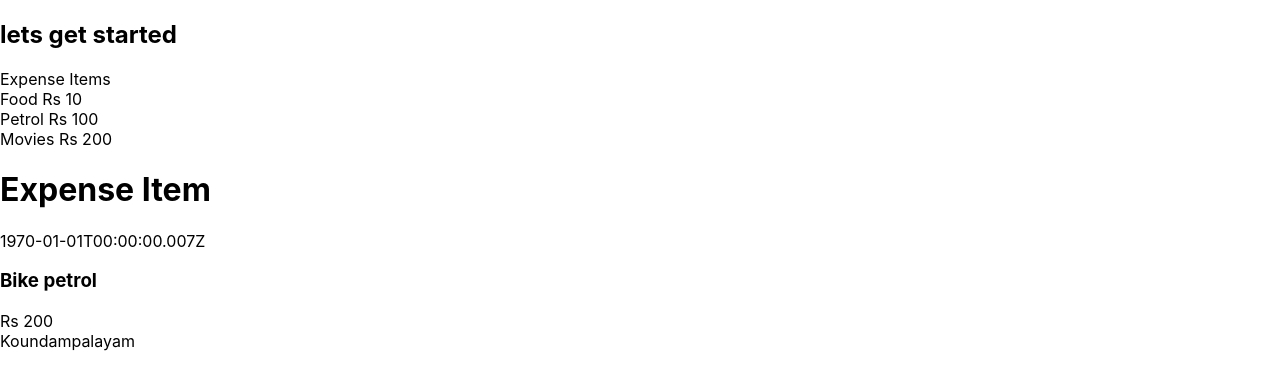
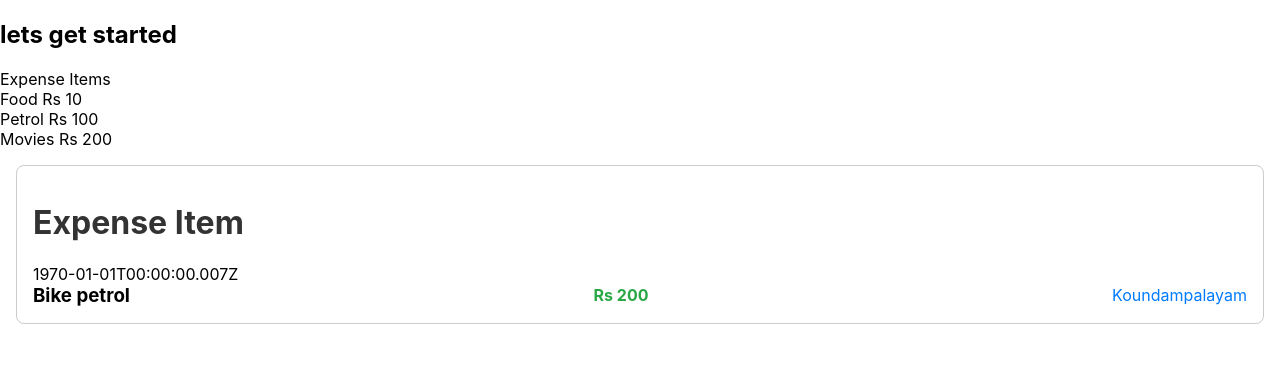
Before and after one commit to Wahidur612000/my-app, a React (Create React App) app: page / in a window 1280 px wide. Shown: the top 390 px of the page. Built offline with nearby package versions, Linux system fonts and the light colour scheme.

Commit message:
Passing Data

```diff
--- a/src/components/ExpenseItem.css
+++ b/src/components/ExpenseItem.css
@@ -0,0 +1,31 @@
+/* ExpenseItem.css */
+
+.expense-item {
+    border: 1px solid #ccc;
+    border-radius: 8px;
+    padding: 16px;
+    margin: 16px;
+  }
+
+  .expense-item h1 {
+    color: #333;
+  }
+
+  .expense-item-description {
+    display: flex;
+    justify-content: space-between;
+    align-items: center;
+  }
+
+  .expense-item-description h3 {
+    margin: 0;
+  }
+
+  .expense-item-price {
+    font-weight: bold;
+    color: #28a745; /* green color for price */
+  }
+
+  .location {
+    color: #007bff; /* blue color for location */
+  }
```
